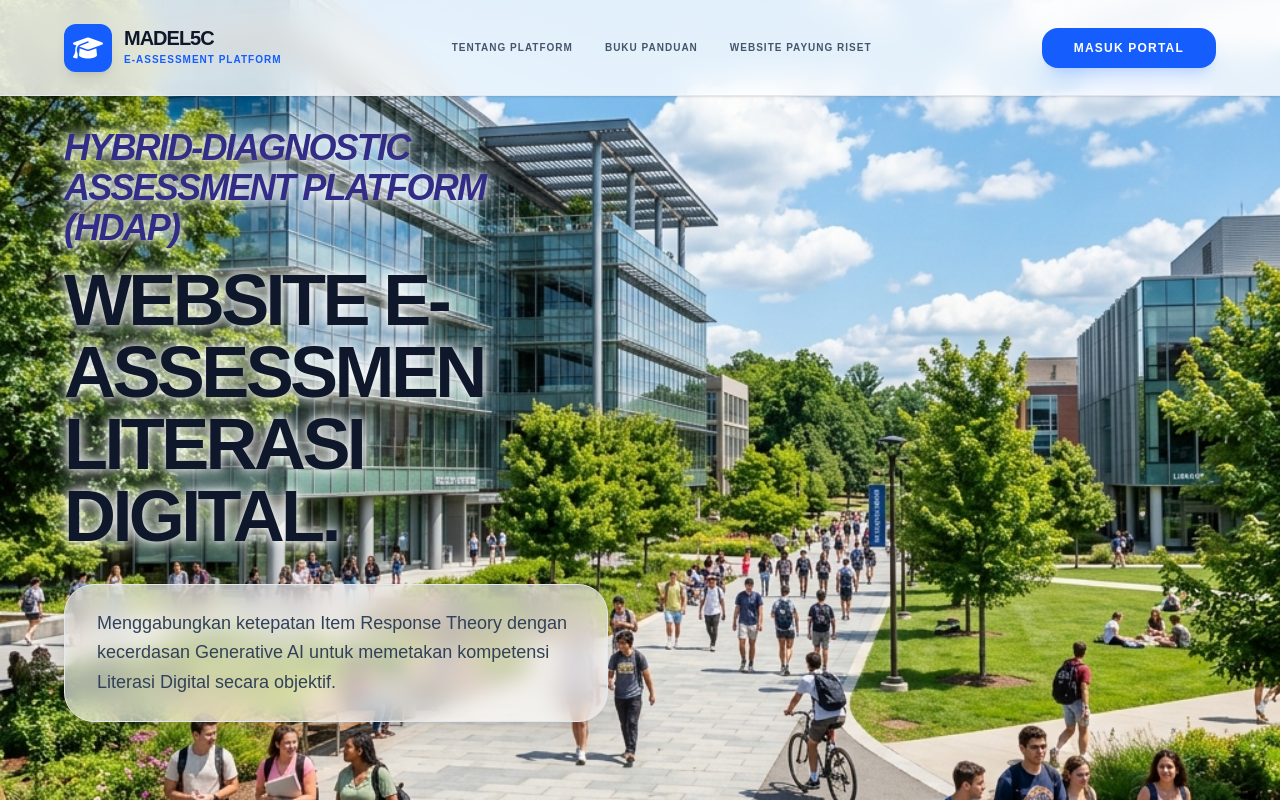
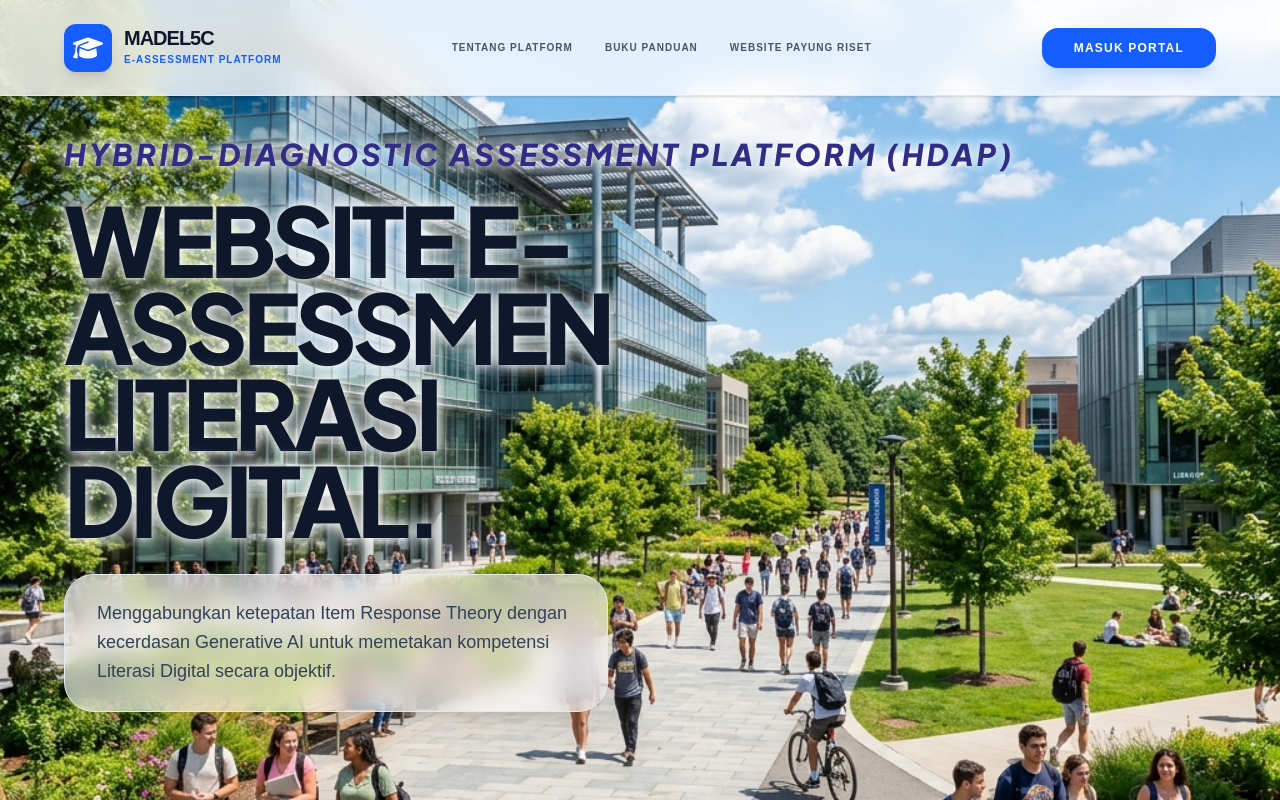
Before and after one commit to cathaleya/web_e-assesment, a Next.js app: page / in a window 1280 px wide. Shown: the top 800 px of the page. Built offline with nearby package versions, Linux system fonts and the light colour scheme.

Commit message:
Optimize typography with Plus Jakarta Sans and fix HDAP title to single line

```diff
--- a/src/app/page.tsx
+++ b/src/app/page.tsx
@@ -60,12 +60,16 @@ export default function LandingPage() {
         <main className="flex-1 flex items-center justify-center relative z-10 px-6 lg:px-16 pt-32 pb-20">
           <div className="grid grid-cols-1 lg:grid-cols-2 gap-16 w-full max-w-7xl items-center">
             <div className="text-center lg:text-left space-y-8 animate-in slide-in-from-left duration-700">
-              <h1 className="font-black leading-tight">
-                <span className="block text-3xl lg:text-4xl mb-4 italic uppercase tracking-tighter text-indigo-900"
+              <style jsx global>{`
+                @import url('https://fonts.googleapis.com/css2?family=Plus+Jakarta+Sans:ital,wght@0,200..800;1,200..800&display=swap');
+                h1 { font-family: 'Plus Jakarta Sans', sans-serif; }
+              `}</style>
+              <h1 className="font-extrabold leading-tight">
+                <span className="block text-2xl lg:text-3xl mb-6 italic uppercase tracking-widest text-indigo-900 whitespace-nowrap"
                       style={{ textShadow: "0 0 20px rgba(255,255,255,1), 0 0 10px rgba(255,255,255,1)" }}>
                   Hybrid-Diagnostic Assessment Platform (HDAP)
                 </span>
-                <span className="text-5xl lg:text-7xl block font-black uppercase tracking-tighter text-slate-900"
+                <span className="text-5xl lg:text-8xl block font-black uppercase tracking-tighter text-slate-900 leading-[0.9]"
                       style={{ textShadow: "0 0 20px rgba(255,255,255,1), 0 0 10px rgba(255,255,255,1)" }}>
                   Website E-ASSESSMEN <br/>LITERASI DIGITAL.
                 </span>
```
